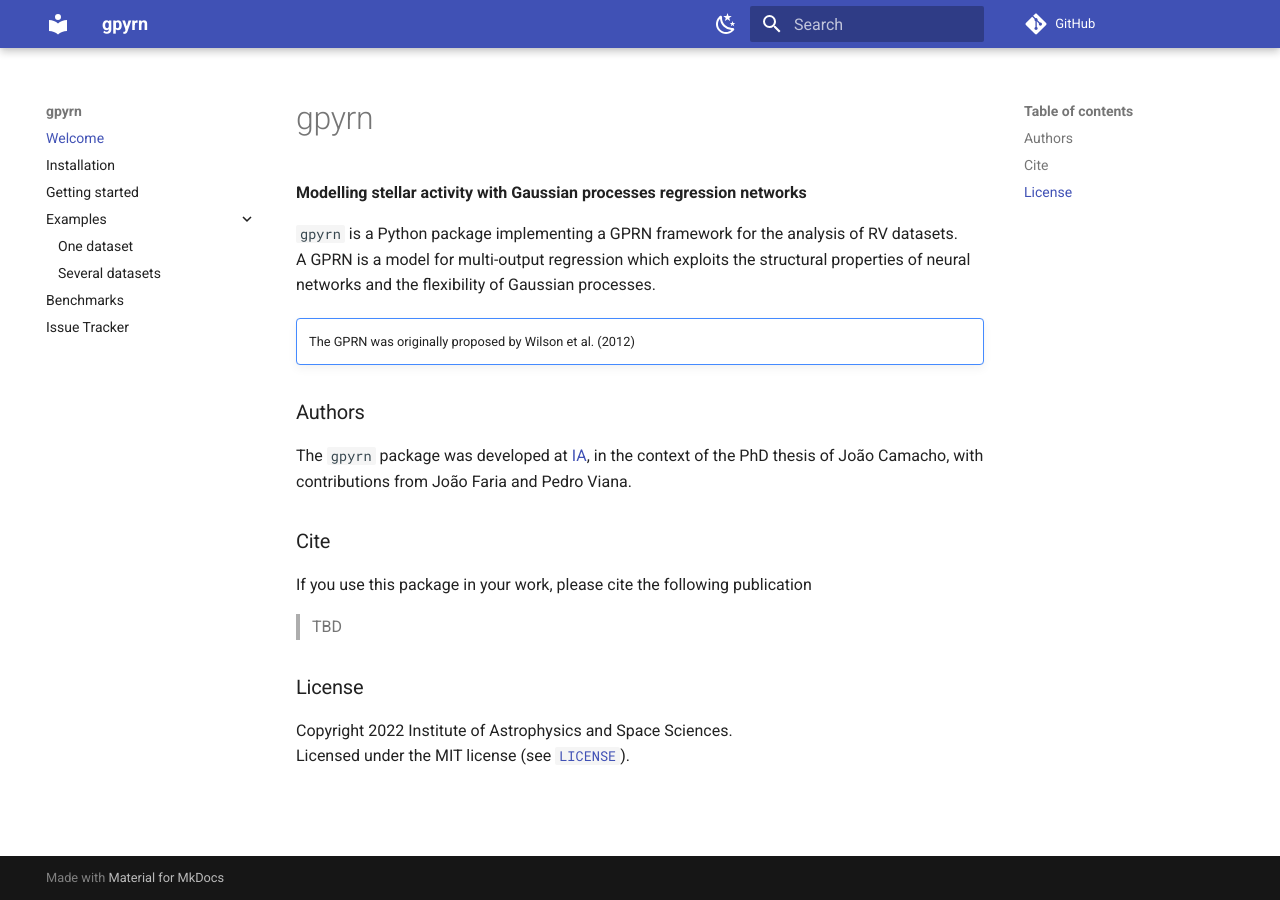
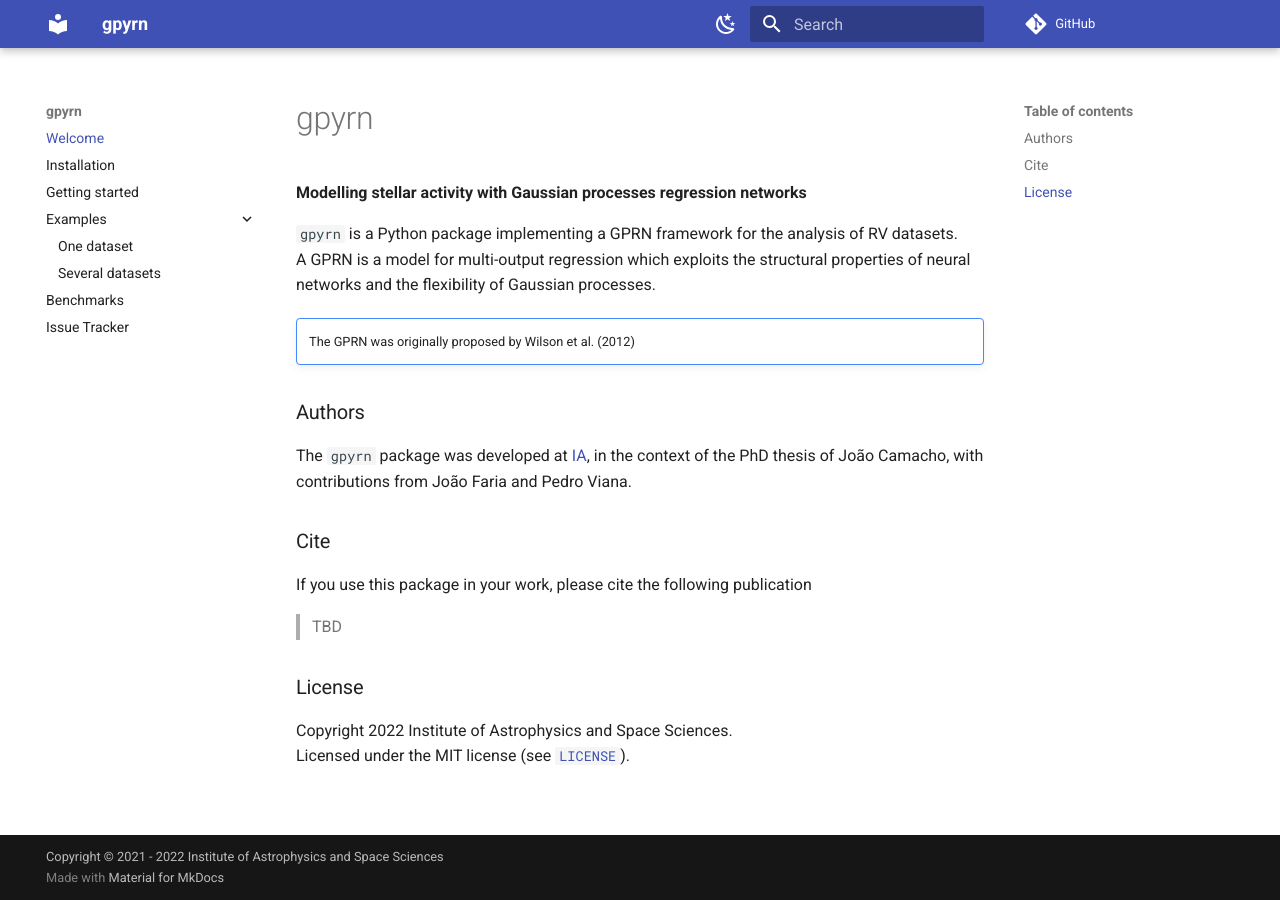
Before and after one commit to iastro-pt/gpyrn, an MkDocs documentation site: the page built from docs/index.md, in a window 1280 px wide. Built offline with MkDocs 1.6.1 and Material for MkDocs 9.7.7, drawn with Linux system fonts in a browser that asks for light colours; comment, search, counter and statistics services are not loaded.

Commit message:
docs action

```diff
--- a/mkdocs.yml
+++ b/mkdocs.yml
@@ -30,9 +30,9 @@
     - One dataset: 'examples/one_dataset.md'
     - Several datasets: 'examples/several_datasets.md'
   - 'benchmarks.md'
-  - 'Issue Tracker': 'https://example.com/'
+  - 'Issue Tracker': 'https://github.com/iastro-pt/gpyrn/issues'
 
-opyright: Copyright &copy; 2016 - 2020 Martin Donath
+copyright: Copyright &copy; 2021 - 2022 Institute of Astrophysics and Space Sciences
 # extra:
 #   generator: false
 
```
Also changed, not shown: 1 other file.
